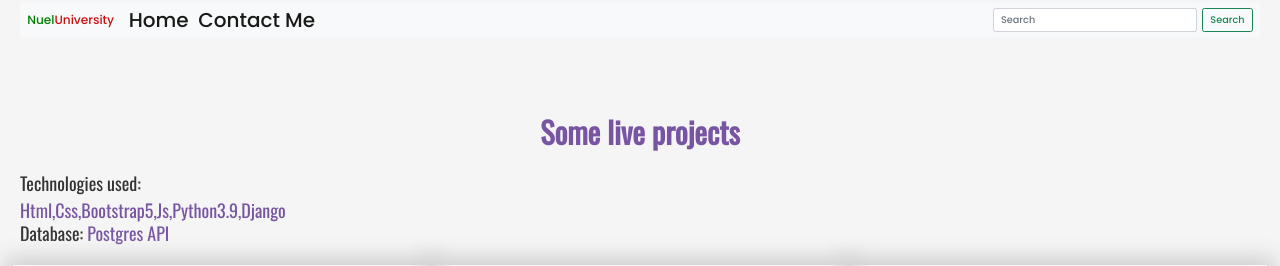
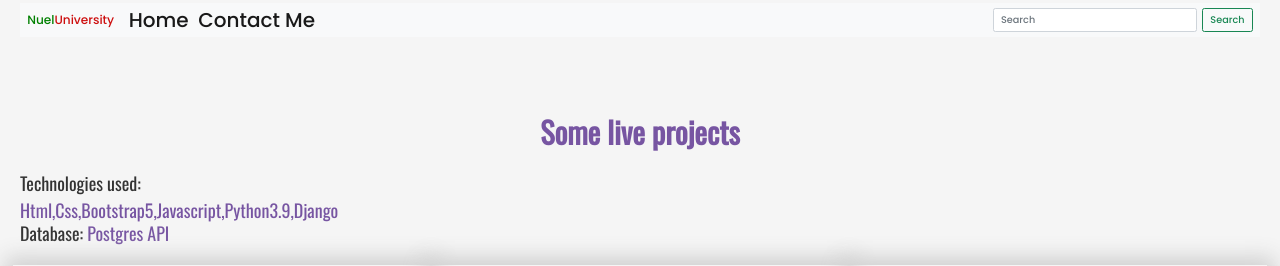
Before and after one commit to nuelxlencedjango/personal_app, a Django app: page / in a window 1280 px wide. Shown: the part 17-283 px from the top of the page. Run offline with Django 4.2, Linux system fonts and the light colour scheme; some libraries are stand-ins or nearby versions.

Commit message:
personal

```diff
--- a/templates/project/home.html
+++ b/templates/project/home.html
@@ -84,7 +84,7 @@
             <div class="row my-5">
 
                 <p class="tech">Technologies used:</p>
-                <h3>Html,Css,Bootstrap5,Js,Python3.9,Django </h3>
+                <h3>Html,Css,Bootstrap5,Javascript,Python3.9,Django </h3>
                 <p class="tech"> Database: <span>Postgres API</span></p>
 
                 <div class="col-md-4 my-4">
```
